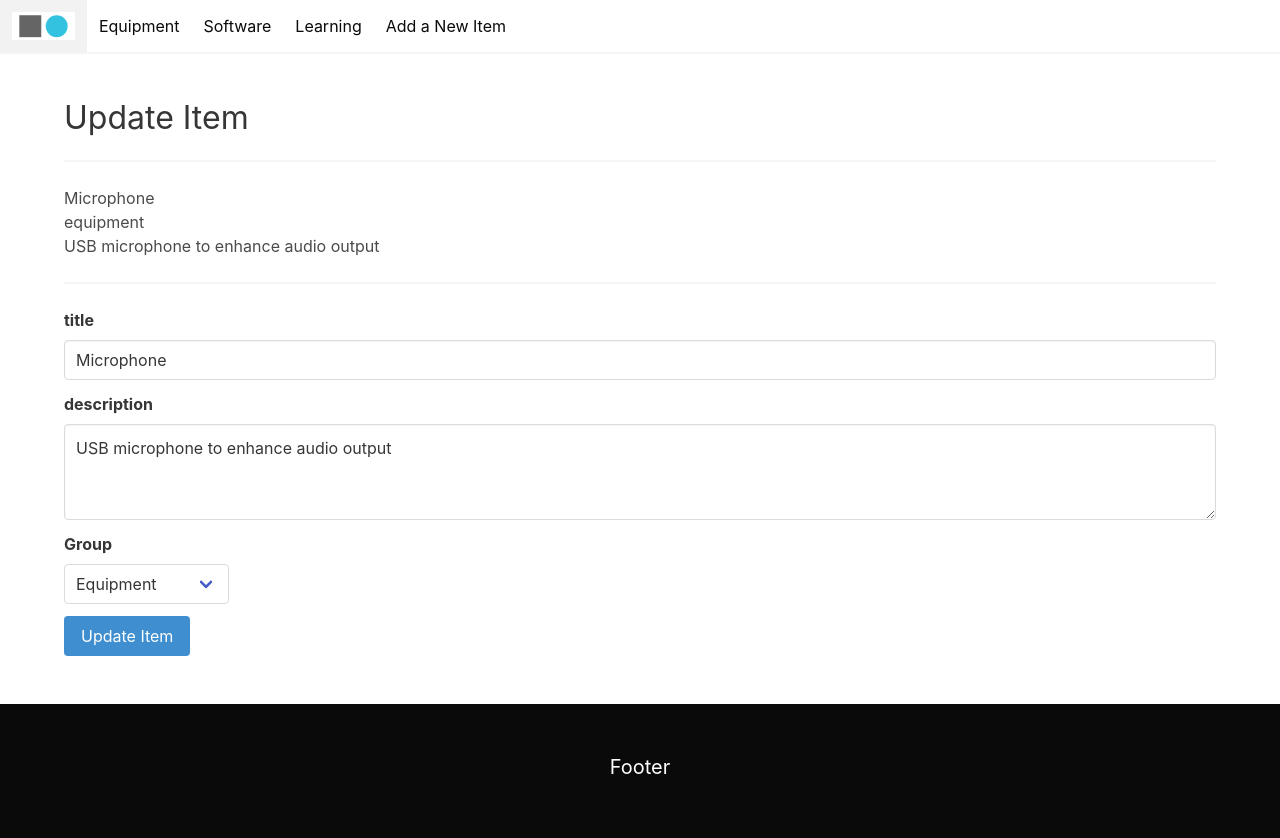
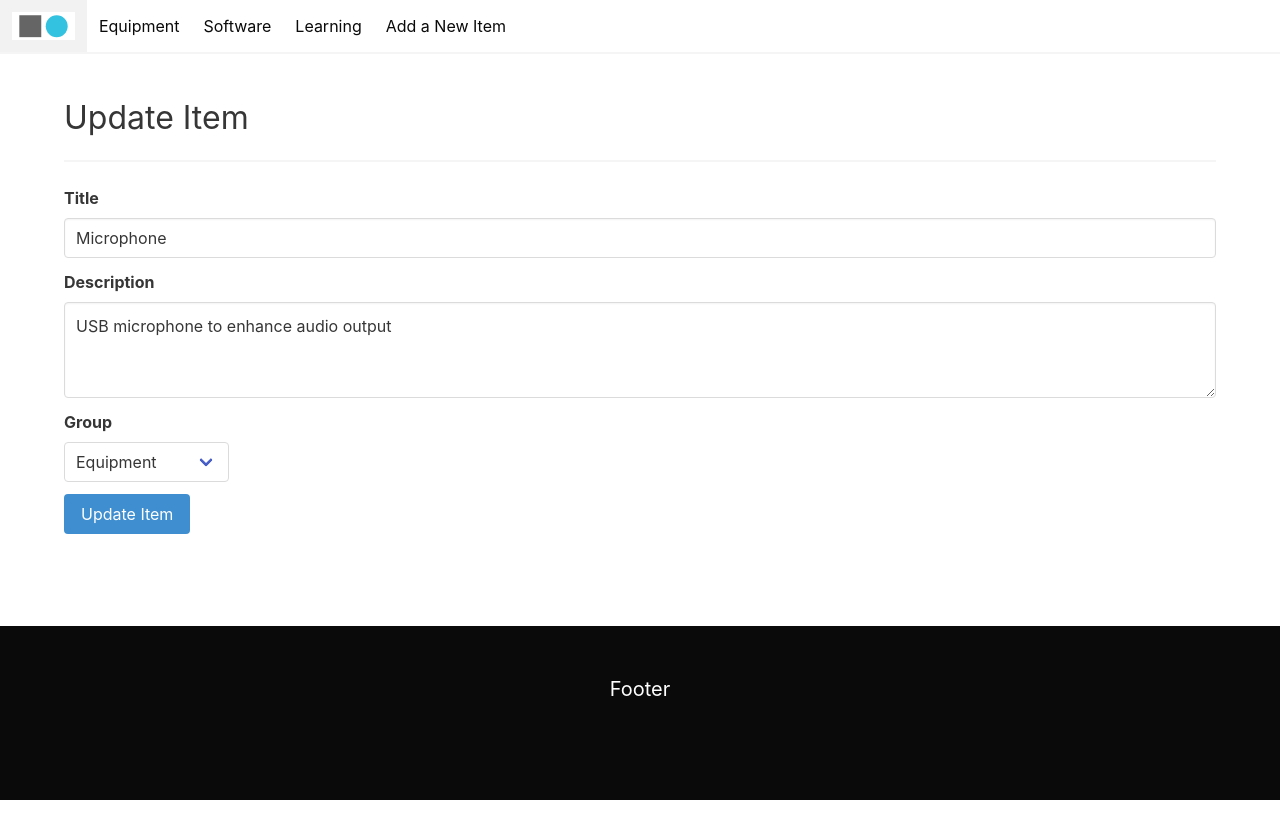
Before and after one commit to robert-laws/practice-oct-2020-mern-app, a React (Create React App) app: page /items/1 in a window 1280 px wide. Shown: the top 838 px of the page. After the commit the page ends 800 px from the top, so only its background shows below. Built offline with nearby package versions, Linux system fonts and the light colour scheme.

Commit message:
clean up updateItem page

```diff
--- a/src/pages/UpdateItem.js
+++ b/src/pages/UpdateItem.js
@@ -6,8 +6,6 @@ import { validatorRequire } from '../util/utilities';
 import { useForm } from '../hooks/form';
 
 export const UpdateItem = () => {
-  // let history = useHistory();
-
   const technologyContext = useContext(TechnologyContext);
   const { technologyData } = technologyContext;
 
@@ -85,15 +83,10 @@ export const UpdateItem = () => {
     <div className='container'>
       <HeadingText text='Update Item' />
       <hr />
-      <h5>{detailData.title}</h5>
-      <p>{detailData.group}</p>
-      <p>{detailData.description}</p>
-
-      <hr />
       <form onSubmit={handleSubmit}>
         <Input
           id='title'
-          label='title'
+          label='Title'
           element='input'
           placeholder='Add a title'
           validators={[validatorRequire()]}
@@ -105,7 +98,7 @@ export const UpdateItem = () => {
 
         <Input
           id='description'
-          label='description'
+          label='Description'
           placeholder='Add a description'
           validators={[validatorRequire()]}
           errorText='Please enter a valid description'
```
